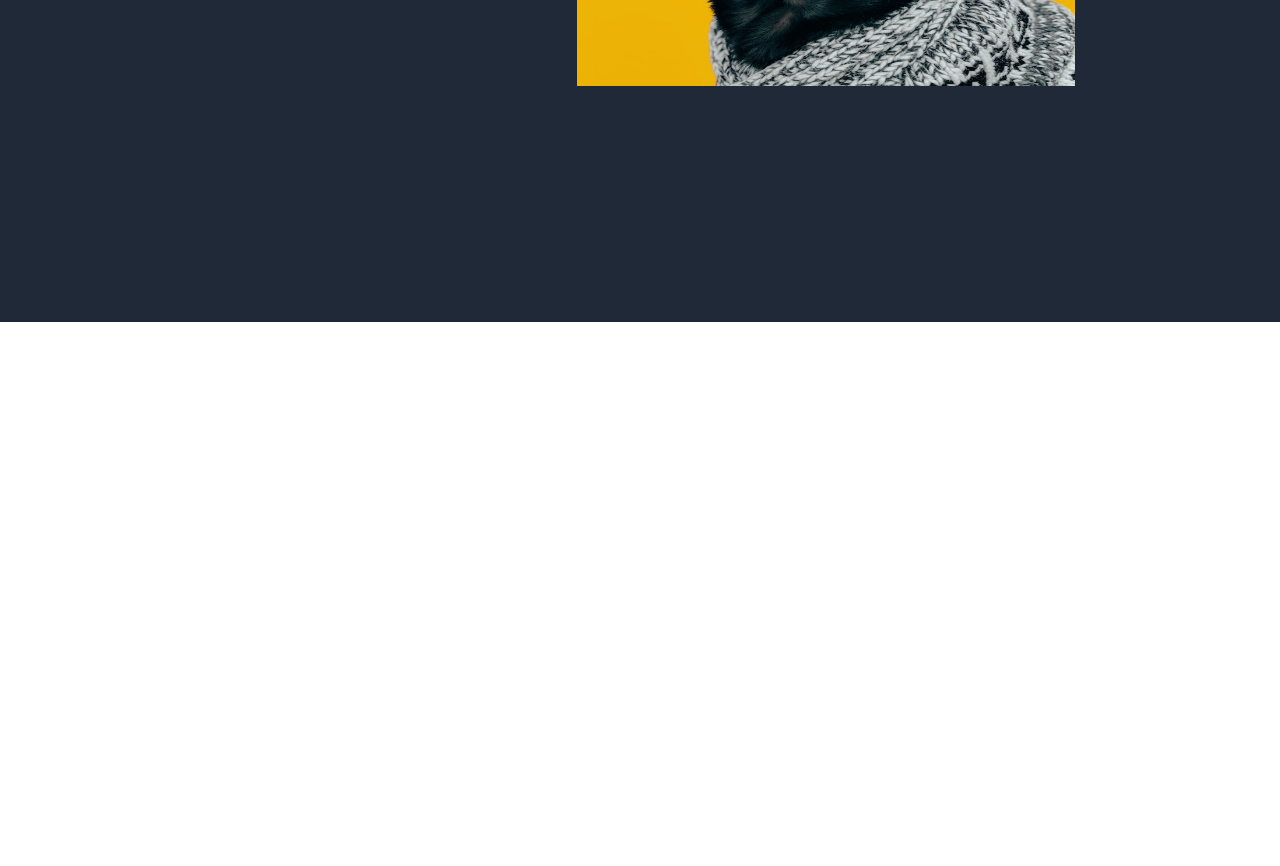
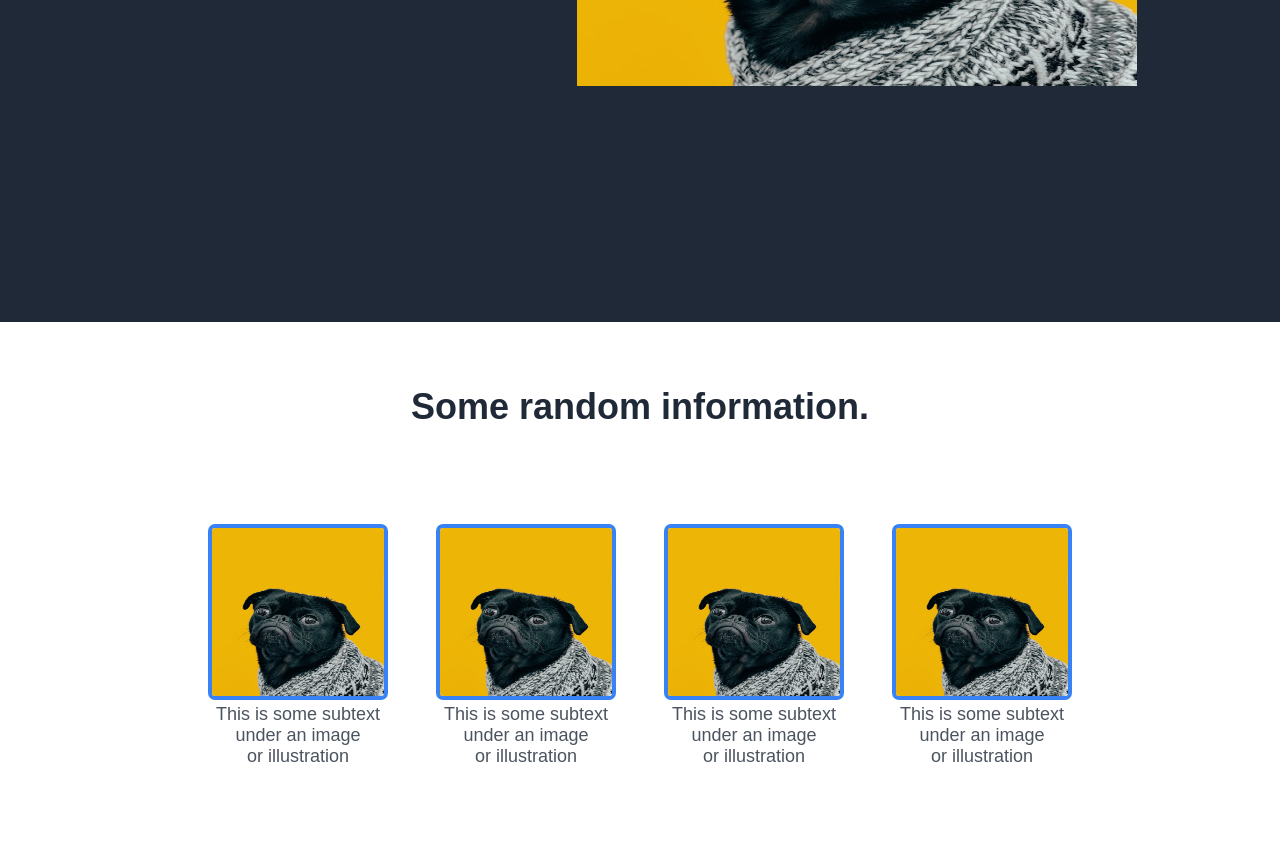
Before and after one commit to marviecodes/Landing-Page, a plain HTML site: page index.html in a window 1280 px wide. Shown: the part 478-1344 px from the top of the page. Before the commit the page ends 800 px from the top, so only its background shows below. Drawn offline with Linux system fonts and the light colour scheme.

Commit message:
Complete Section Two I completed section two of Landing Page.

```diff
--- a/index.html
+++ b/index.html
@@ -44,6 +44,31 @@
 
 </div>
 
+<div class="section-two">
+    <div class="container-two">
+    <h2>Some random information.</h2>
+    <div class="image-wrapper">
+        <div>
+            <img src="images/charlesdeluvio-Mv9hjnEUHR4-unsplash.jpg" alt="">
+            <p>This is some subtext <br> under an image <br> or illustration</p>
+        </div>
+        <div class="second-img">
+            <img src="images/charlesdeluvio-Mv9hjnEUHR4-unsplash.jpg" alt="">
+            <p>This is some subtext <br> under an image <br> or illustration</p>
+        </div>
+        <div class="third-img">
+            <img src="images/charlesdeluvio-Mv9hjnEUHR4-unsplash.jpg" alt="">
+            <p>This is some subtext <br> under an image <br> or illustration</p>
+        </div>
+        <div class="fourth-img">
+            <img src="images/charlesdeluvio-Mv9hjnEUHR4-unsplash.jpg" alt="">
+            <p>This is some subtext <br> under an image <br> or illustration</p>
+        </div>
+
+    </div>
+</div>
+</div>
+
 
 
 </body>
--- a/styles.css
+++ b/styles.css
@@ -72,6 +72,48 @@ img {
 }
 .hero-img > img {
    height: 50vh;
-   width: 42vw;
+   width: 600px;
    padding-left: 2.5rem;
 }
+.section-two {
+    max-width: 1100px;
+    margin: auto;
+    width: 100%;
+    height: 90vh;
+}
+.container-two {
+    display: flex;
+    flex-direction: column;
+    align-items: center;
+    justify-content: center;
+    text-align: center;
+    align-items: center;
+}
+.container-two h2 {
+    font-size: 36px;
+    font-weight: bolder;
+    color: #1f2937;
+    margin-top: 4rem;
+
+}
+.container-two p {
+    font-size: 18px;
+    color: #1f2937;
+    opacity: 0.8;
+}
+.image-wrapper {
+    padding: 6rem 0;
+    display: flex;
+    justify-content: center;
+
+}
+.image-wrapper > div img {
+    width: 180px;
+    height: 11rem;
+    border-radius: 7px;
+    border: 4px solid#3882f6;
+
+}
+.image-wrapper .second-img, .third-img, .fourth-img{
+    margin-left: 3rem;
+}
```
